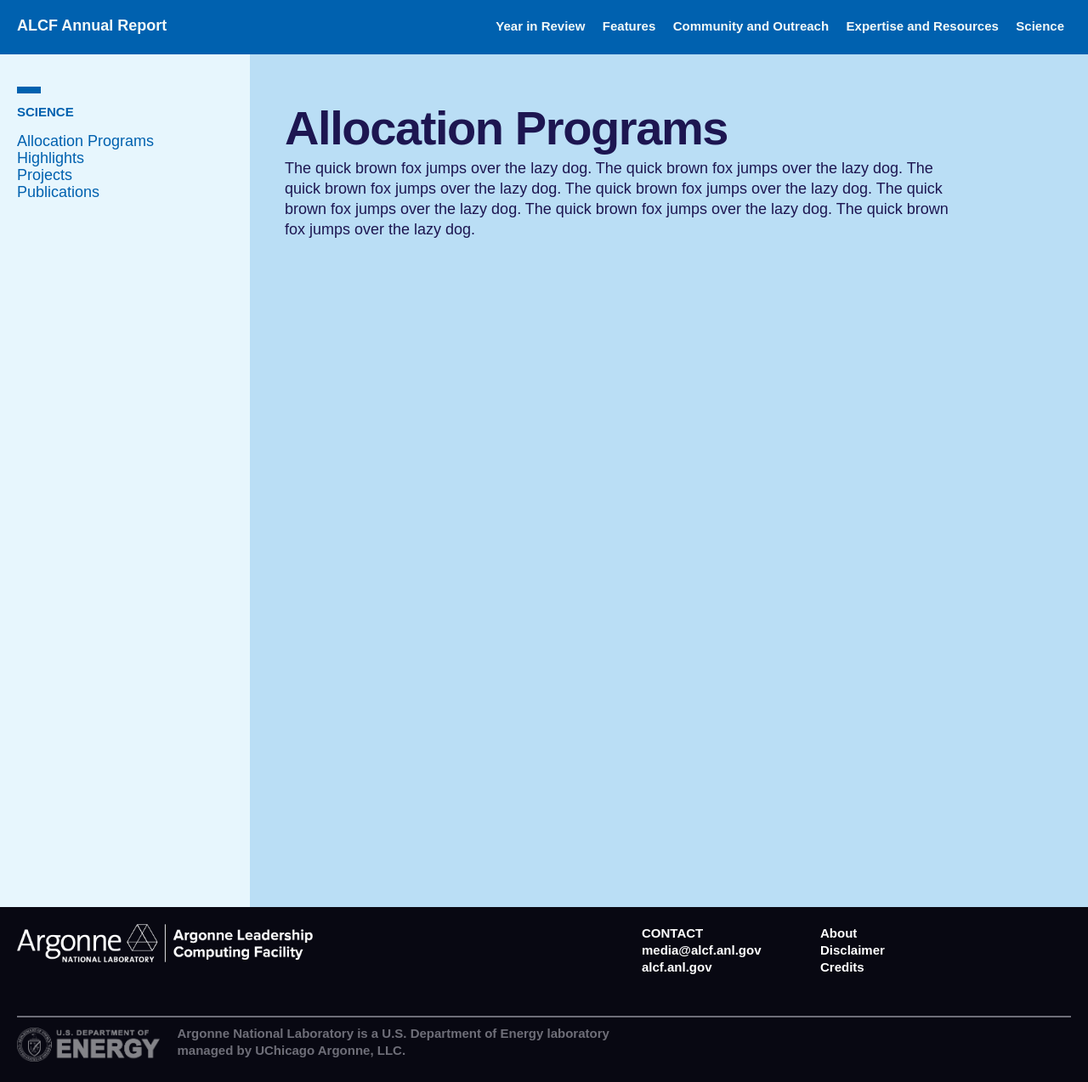
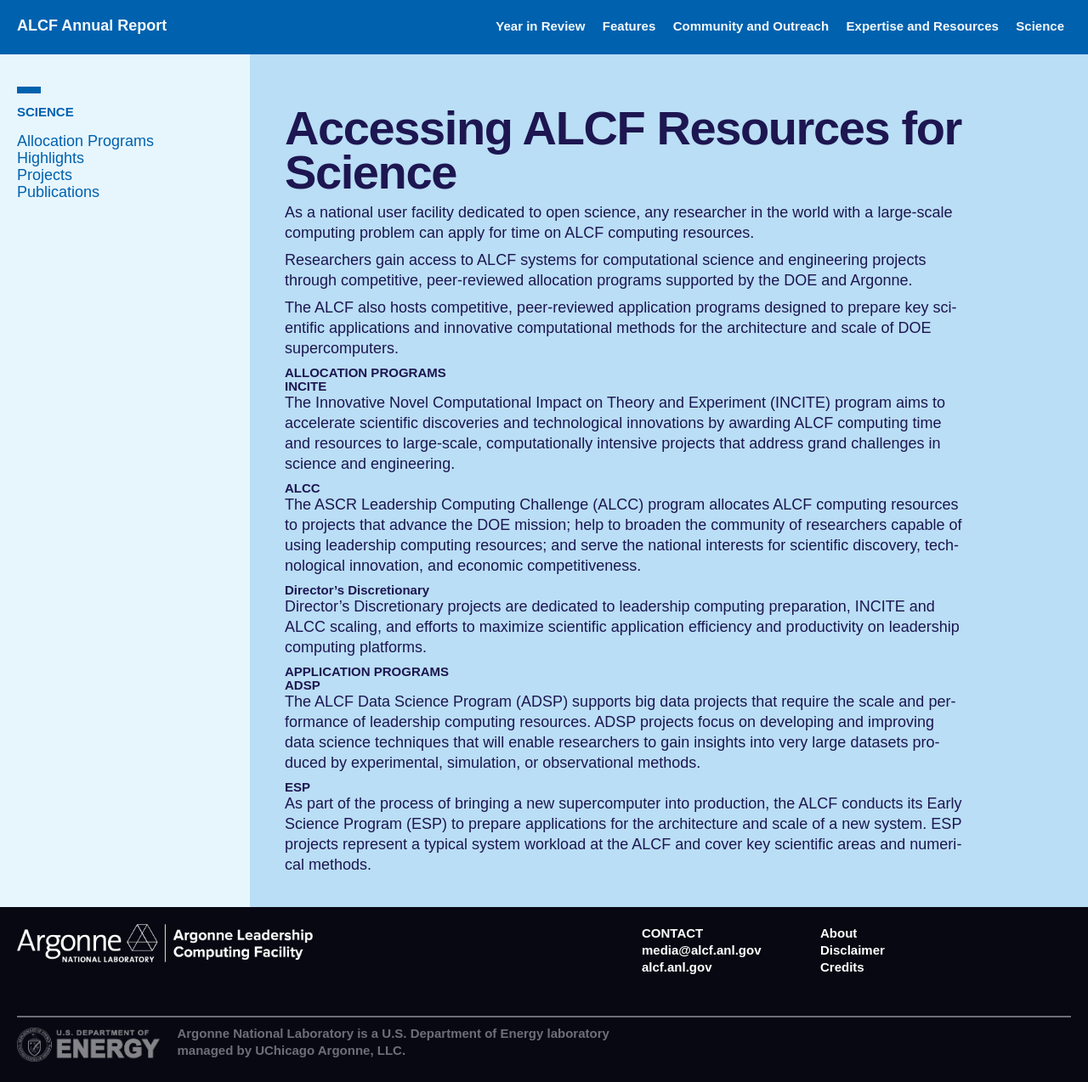
Before and after one commit to sbx-bnagle/ALCF-AR2022, a Jekyll site: the page built from 05_science/allocation-programs.md, in a window 1280 px wide and 1274 px high. Shown: the whole window at 85% size. Built offline with Jekyll 4.4.1, drawn with Linux system fonts in a browser that asks for light colours; some web fonts are replaced.

Commit message:
Update allocation-programs.md

```diff
--- a/05_science/allocation-programs.md
+++ b/05_science/allocation-programs.md
@@ -1,11 +1,32 @@
 ---
 layout: page
 
-title: Allocation Programs
+title: Accessing ALCF Resources for Science
 
 theme: sky
 permalink: /science/allocation-programs/
 ---
+As a national user facility dedicated to open science, any researcher in the world with a large-scale computing problem can apply for time on ALCF computing resources.
 
+Researchers gain access to ALCF systems for computational science and engineering projects through competitive, peer-reviewed allocation programs supported by the DOE and Argonne.
 
-The quick brown fox jumps over the lazy dog. The quick brown fox jumps over the lazy dog. The quick brown fox jumps over the lazy dog. The quick brown fox jumps over the lazy dog. The quick brown fox jumps over the lazy dog. The quick brown fox jumps over the lazy dog. The quick brown fox jumps over the lazy dog.
+The ALCF also hosts competitive, peer-reviewed application programs designed to prepare key scientific applications and innovative computational methods for the architecture and scale of DOE supercomputers.
+
+### Allocation Programs
+
+#### INCITE
+The Innovative Novel Computational Impact on Theory and Experiment (INCITE) program aims to accelerate scientific discoveries and technological innovations by awarding ALCF computing time and resources to large-scale, computationally intensive projects that address grand challenges in science and engineering.
+
+#### ALCC
+The ASCR Leadership Computing Challenge (ALCC) program allocates ALCF computing resources to projects that advance the DOE mission; help to broaden the community of researchers capable of using leadership computing resources; and serve the national interests for scientific discovery, technological innovation, and economic competitiveness.
+
+#### Director's Discretionary
+Director’s Discretionary projects are dedicated to leadership computing preparation, INCITE and ALCC scaling, and efforts to maximize scientific application efficiency and productivity on leadership computing platforms.
+
+### Application Programs
+
+#### ADSP
+The ALCF Data Science Program (ADSP) supports big data projects that require the scale and performance of leadership computing resources. ADSP projects focus on developing and improving data science techniques that will enable researchers to gain insights into very large datasets produced by experimental, simulation, or observational methods.
+
+#### ESP
+As part of the process of bringing a new supercomputer into production, the ALCF conducts its Early Science Program (ESP) to prepare applications for the architecture and scale of a new system. ESP projects represent a typical system workload at the ALCF and cover key scientific areas and numerical methods.
```
